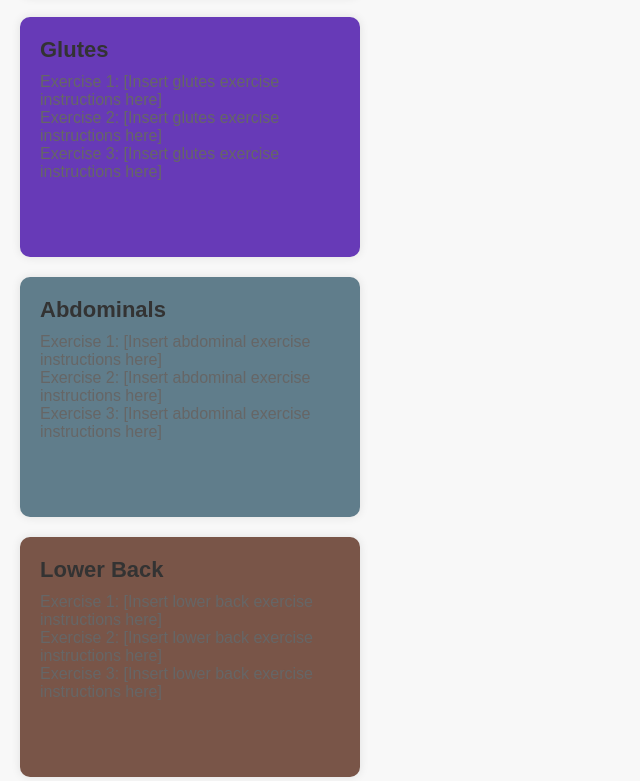
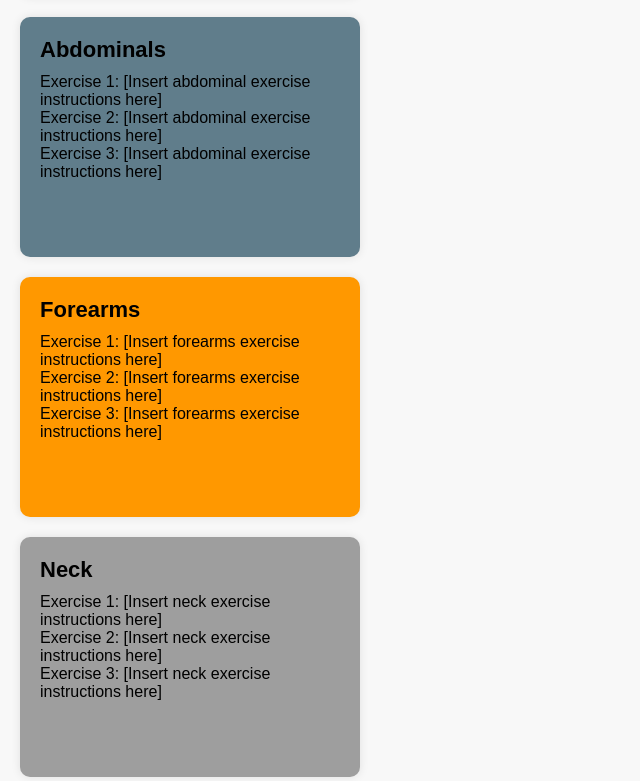
Before and after one commit to Se0ngju/HowToMuscle, a plain HTML site: page index.html in a window 1280 px wide. Shown: the part 1563-2344 px from the top of the page, without its empty margins (0-640 px from the left). Drawn offline with Linux system fonts and the light colour scheme.

```diff
--- a/index.html
+++ b/index.html
@@ -26,13 +26,13 @@
       font-size: 22px;
       margin: 0;
       margin-bottom: 10px;
-      color: #333;
+      color: #000;
     }
 
     .muscle-box p {
       font-size: 16px;
       margin: 0;
-      color: #666;
+      color: #000;
     }
   </style>
 </head>
@@ -79,25 +79,11 @@
     <p>Exercise 3: [Insert leg exercise instructions here]</p>
   </div>
 
-  <div class="muscle-box" style="background-color: #673ab7;">
-    <h3>Glutes</h3>
-    <p>Exercise 1: [Insert glutes exercise instructions here]</p>
-    <p>Exercise 2: [Insert glutes exercise instructions here]</p>
-    <p>Exercise 3: [Insert glutes exercise instructions here]</p>
-  </div>
-
   <div class="muscle-box" style="background-color: #607d8b;">
     <h3>Abdominals</h3>
     <p>Exercise 1: [Insert abdominal exercise instructions here]</p>
     <p>Exercise 2: [Insert abdominal exercise instructions here]</p>
     <p>Exercise 3: [Insert abdominal exercise instructions here]</p>
-  </div>
-
-  <div class="muscle-box" style="background-color: #795548;">
-    <h3>Lower Back</h3>
-    <p>Exercise 1: [Insert lower back exercise instructions here]</p>
-    <p>Exercise 2: [Insert lower back exercise instructions here]</p>
-    <p>Exercise 3: [Insert lower back exercise instructions here]</p>
   </div>
 
   <div class="muscle-box" style="background-color: #ff9800;">
@@ -114,11 +100,5 @@
     <p>Exercise 3: [Insert neck exercise instructions here]</p>
   </div>
 
-  <div class="muscle-box" style="background-color: #ffeb3b;">
-    <h3>Core Muscles</h3>
-    <p>Exercise 1: [Insert core exercise instructions here]</p>
-    <p>Exercise 2: [Insert core exercise instructions here]</p>
-    <p>Exercise 3: [Insert core exercise instructions here]</p>
-  </div>
 </body>
 </html>
```
